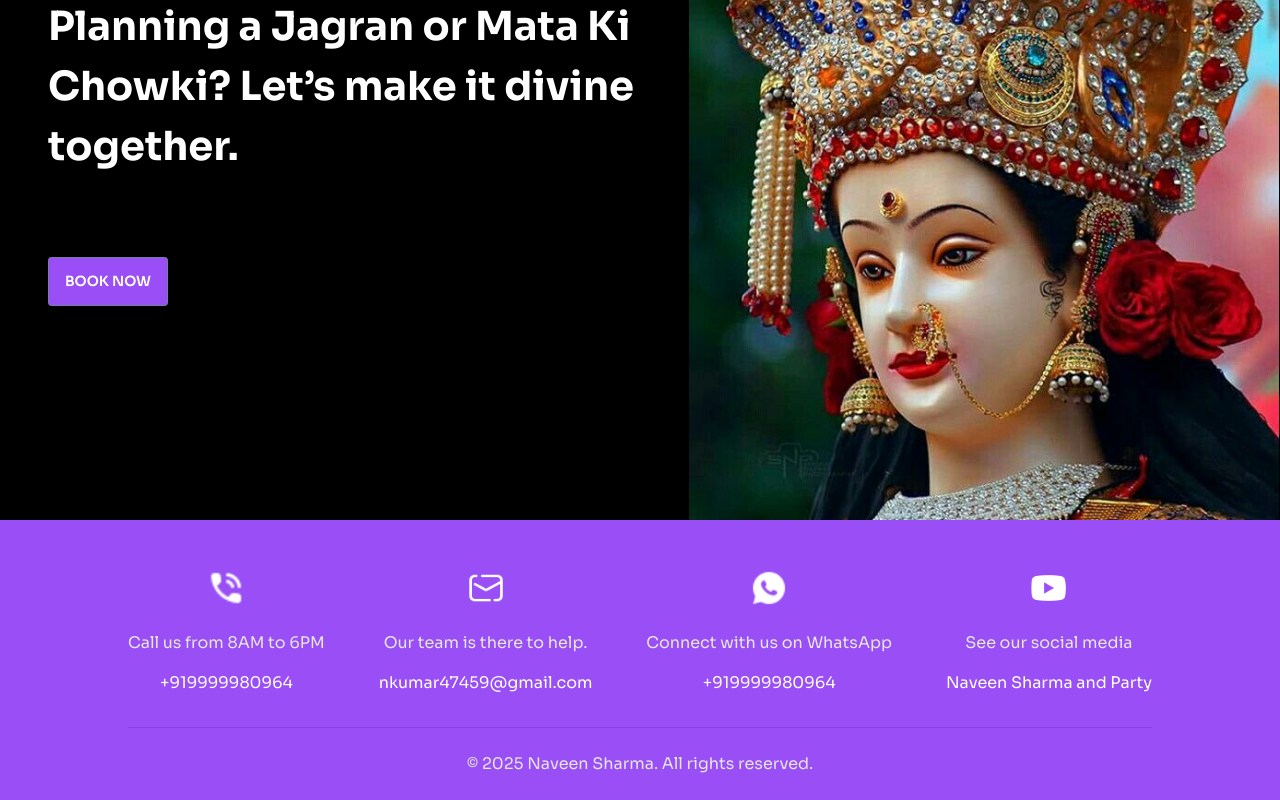
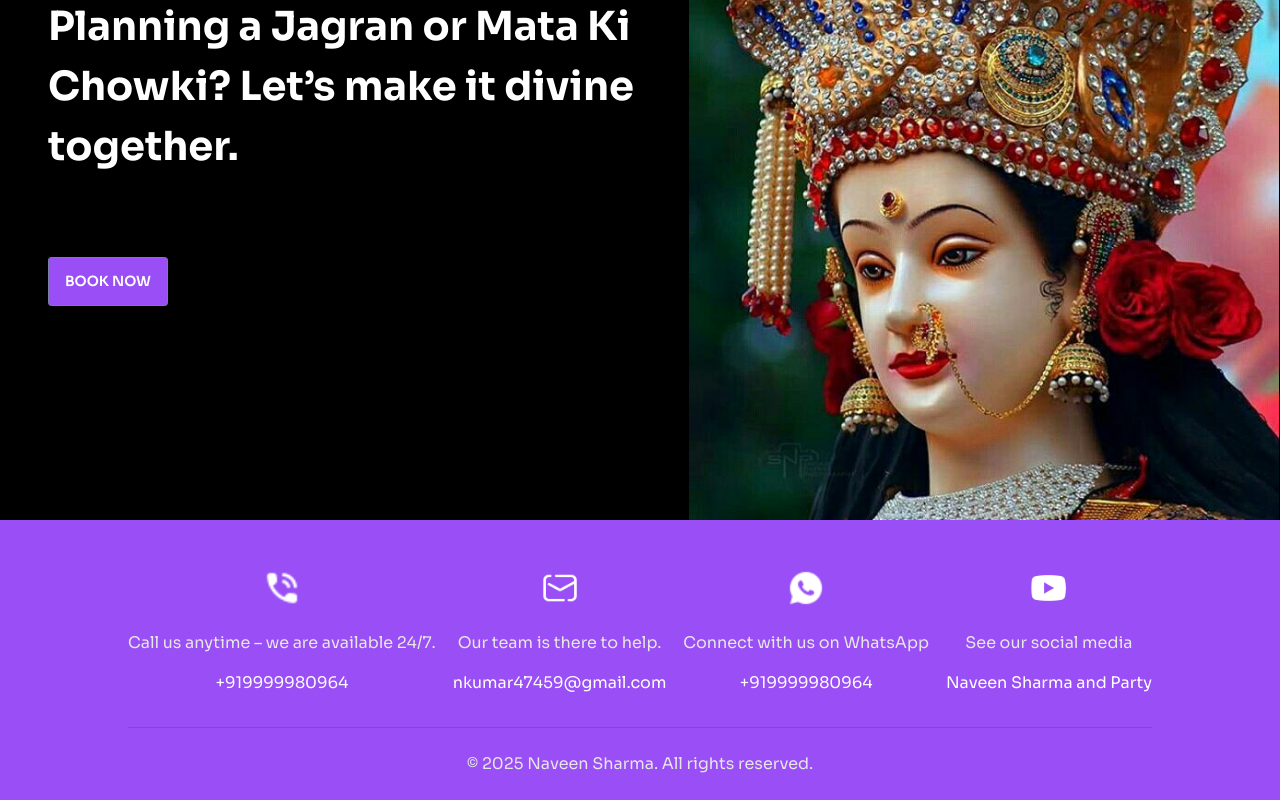
Before and after one commit to itanish25/jagran, a Next.js app: page / in a window 1280 px wide. Shown: the part 4651-5451 px from the top of the page. Built offline with nearby package versions, Linux system fonts and the light colour scheme.

Commit message:
Change available timing

```diff
--- a/src/app/components/Sections/Footer/Footer.js
+++ b/src/app/components/Sections/Footer/Footer.js
@@ -43,7 +43,7 @@ function Footer() {
                 <Card
                     iconPath={"/Photos/call-icon.png"}
                     iconAlt={"phone"}
-                    text1={"Call us from 8AM to 6PM"}
+                    text1={"Call us anytime – we are available 24/7."}
                     text2={number}
                     handleClick={handleClickPhone}
                 />
```
